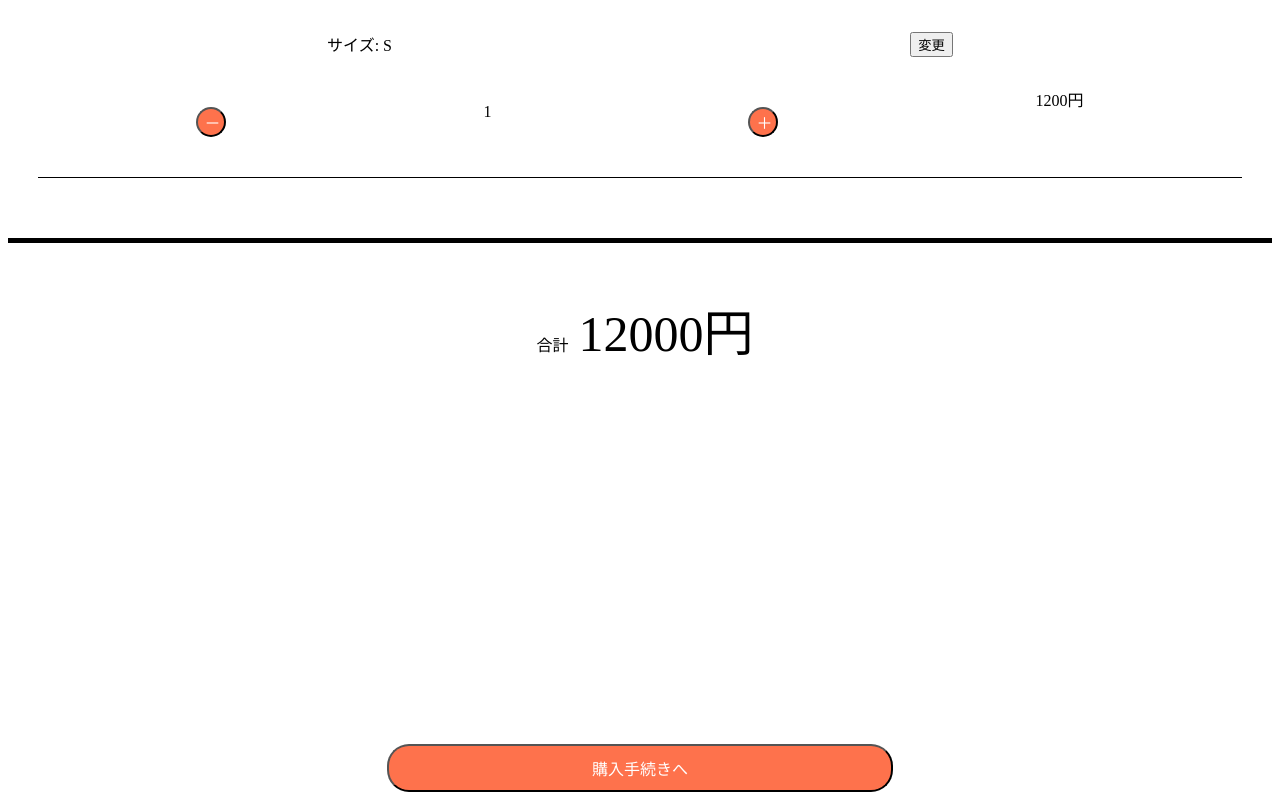
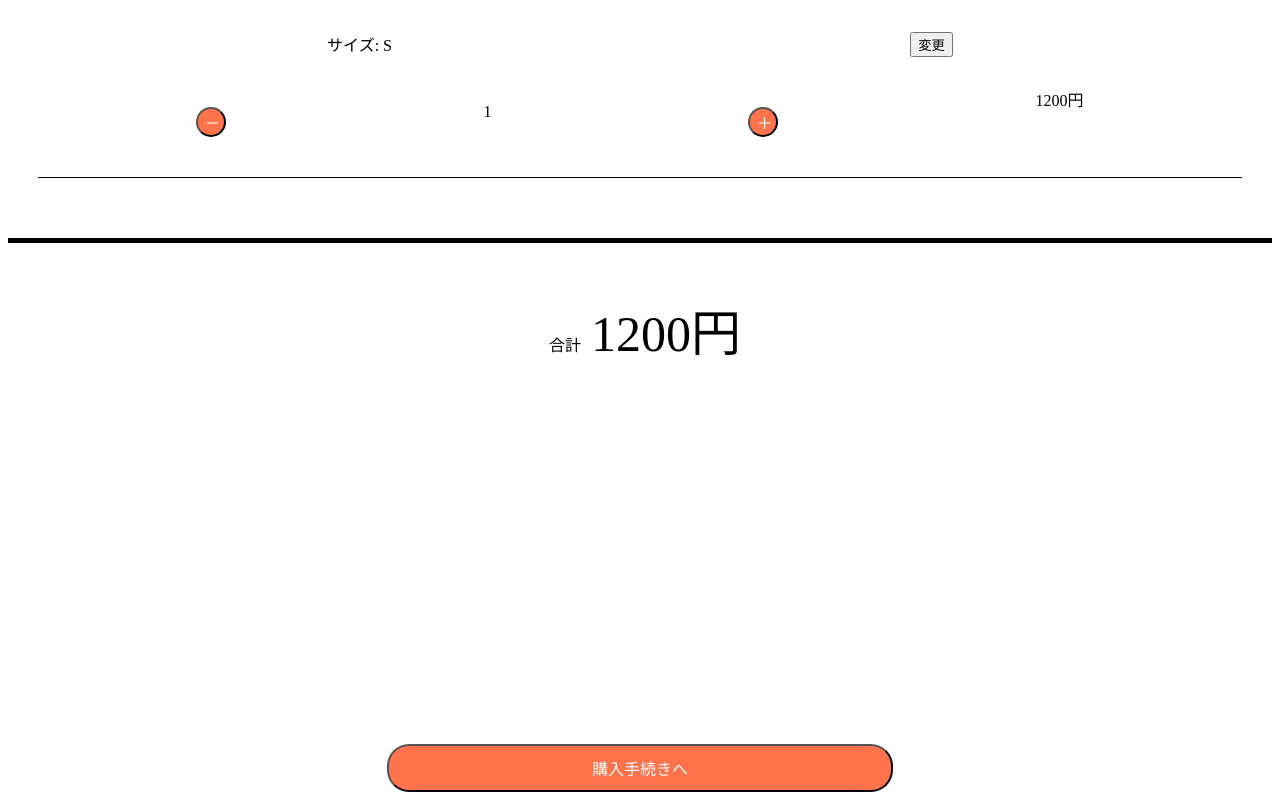
Before and after one commit to mobarisu/mobarisu, a React (Create React App) app in the folder web/react-app/: page /food_cart in a window 1280 px wide. Shown: the part 824-1624 px from the top of the page. Built offline with nearby package versions, Linux system fonts and the light colour scheme.

Commit message:
商品を×ボタンで削除

```diff
--- a/web/react-app/src/components/food_cart.tsx
+++ b/web/react-app/src/components/food_cart.tsx
@@ -81,7 +81,7 @@ const FoodCart: React.FC = () => {
       <div className='syoukei'>
         <div className='yohaku'>
           <label className='fin'>合計</label>
-          <label className='gou'>12000円</label>
+          <label className='gou'>1200円</label>
         </div>
       </div>
 
```
